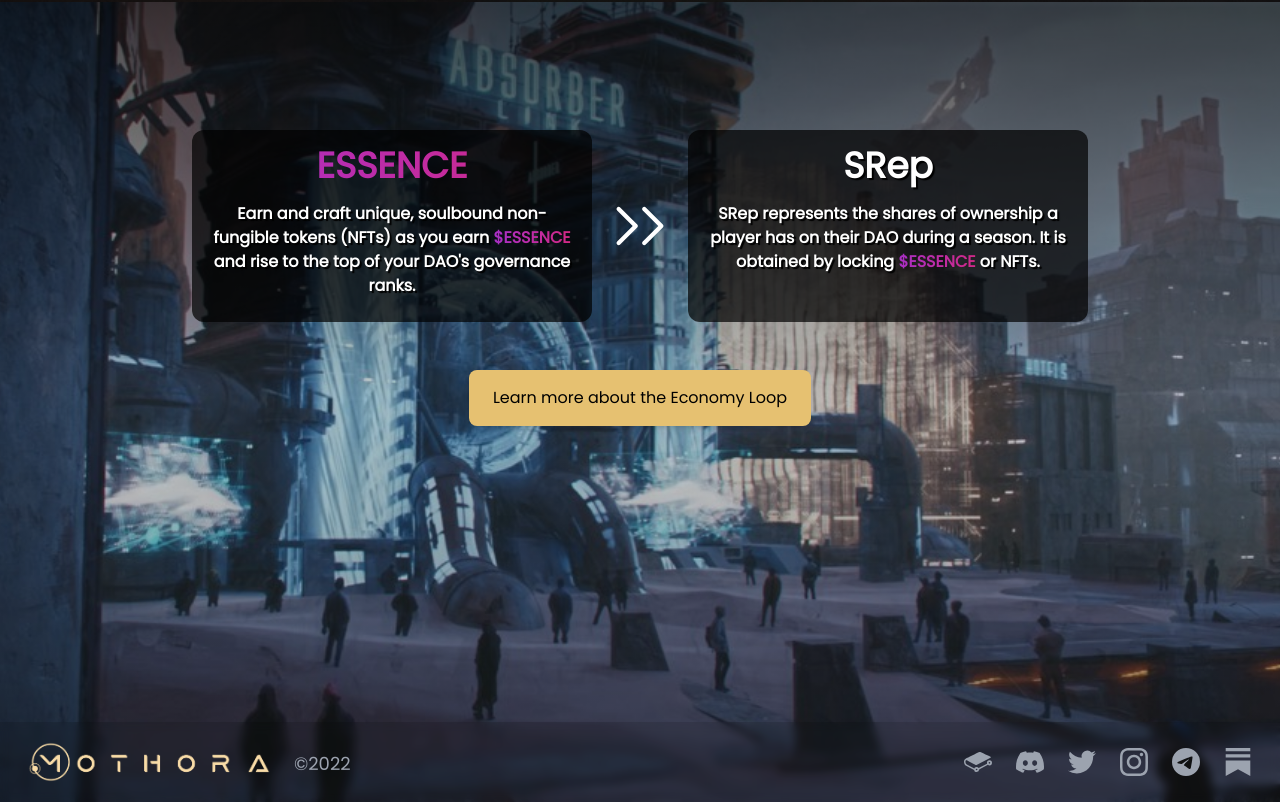
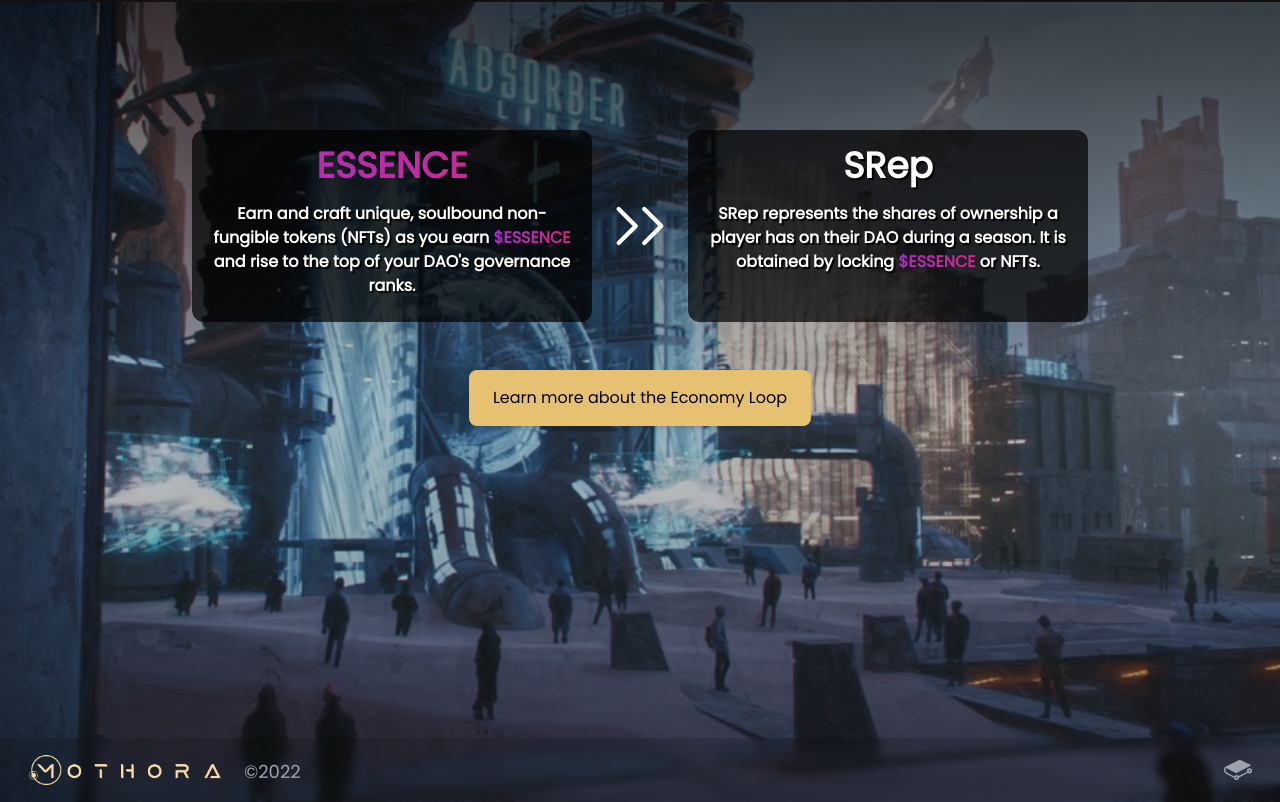
Before and after one commit to Mothora/mothora-landing, a Next.js app: page / in a window 1280 px wide. Shown: the part 2398-3200 px from the top of the page. Built offline with nearby package versions, Linux system fonts and the light colour scheme.

Commit message:
Footer changes, faq font visibility

```diff
--- a/src/components/footer.tsx
+++ b/src/components/footer.tsx
@@ -10,7 +10,7 @@ import {
 
 export default function Footer() {
   return (
-    <footer className="botom-0 absolute bottom-0 flex h-32 w-full items-center bg-black bg-opacity-10 p-3 text-center text-xs backdrop-blur-sm md:h-20">
+    <footer className="botom-0 absolute bottom-0 flex h-24 w-full items-center bg-black bg-opacity-10 p-3 text-center text-xs backdrop-blur-sm md:h-16">
       <div className="flex w-full flex-col items-center justify-between gap-4 md:flex-row md:gap-0 md:px-4">
         <div className="flex flex-col">
           <div className="flex items-center gap-4 text-white">
@@ -19,7 +19,7 @@ export default function Footer() {
                 src="/images/brand/mothora-full.png"
                 className="cursor-pointer text-white duration-500 hover:scale-95"
                 alt="Mothora"
-                width={250}
+                width={200}
                 height={100}
               />
             </a>
@@ -40,36 +40,6 @@ export default function Footer() {
           >
             <SiGitbook size={28} />
           </a>
-          <a
-            className="text-gray-400 hover:underline"
-            href="https://discord.gg/KxR6GzZWkK"
-          >
-            <SiDiscord size={28} />
-          </a>
-          <a
-            className="text-gray-400 hover:underline"
-            href="https://twitter.com/mothora_"
-          >
-            <SiTwitter size={28} />
-          </a>
-          <a
-            className="text-gray-400 hover:underline"
-            href="https://www.instagram.com/mothoragame/"
-          >
-            <SiInstagram size={28} />
-          </a>
-          <a
-            className="text-gray-400 hover:underline"
-            href="https://t.me/mothoragame"
-          >
-            <SiTelegram size={28} />
-          </a>
-          <a
-            className="text-gray-400 hover:underline"
-            href="https://mothora.substack.com/_"
-          >
-            <SiSubstack size={28} />
-          </a>
         </div>
       </div>
     </footer>
--- a/src/components/ui/disclosureComp.tsx
+++ b/src/components/ui/disclosureComp.tsx
@@ -27,7 +27,7 @@ export default function DisclosureComp({ text, answer }: DisclosureCompProps) {
             leaveFrom="transform scale-100 opacity-100"
             leaveTo="transform scale-95 opacity-0"
           > */}
-          <Disclosure.Panel className="text-md mb-4 rounded-md bg-gray-800 px-4 pt-4 pb-2 text-gray-300">
+          <Disclosure.Panel className="text-md mb-4 rounded-md bg-gray-800 px-4 pt-4 pb-2 text-gray-200">
             {answer}
           </Disclosure.Panel>
           {/* </Transition> */}
--- a/src/pages/index.tsx
+++ b/src/pages/index.tsx
@@ -222,7 +222,7 @@ const EssenceSection = () => {
           url("/images/cdys-essence-2.jpeg")`,
       }}
     >
-      <div className="flex h-full flex-col items-center gap-2">
+      <div className="flex h-full w-full flex-col items-center gap-2">
         <div className="mt-6 flex flex-shrink-0 flex-col items-center gap-4 px-8 lg:mt-32 lg:mb-6 lg:flex-row">
           {/* First Card */}
           <div className="h-56 w-[270px] rounded-xl bg-black bg-opacity-70 px-4 pb-4 md:w-[350px] lg:h-48 lg:w-[400px]">
@@ -258,10 +258,10 @@ const EssenceSection = () => {
 
         <SlideTransitionButton
           text="Learn more about the Economy Loop"
-          secondaryText="Become an Economy Expert"
+          secondaryText="Become a Game Economy Expert"
           link="https://mothora.gitbook.io/mothora/fundamentals/economic-loops"
           type="a"
-          w="96"
+          w="[600px]"
         />
       </div>
     </div>
```
